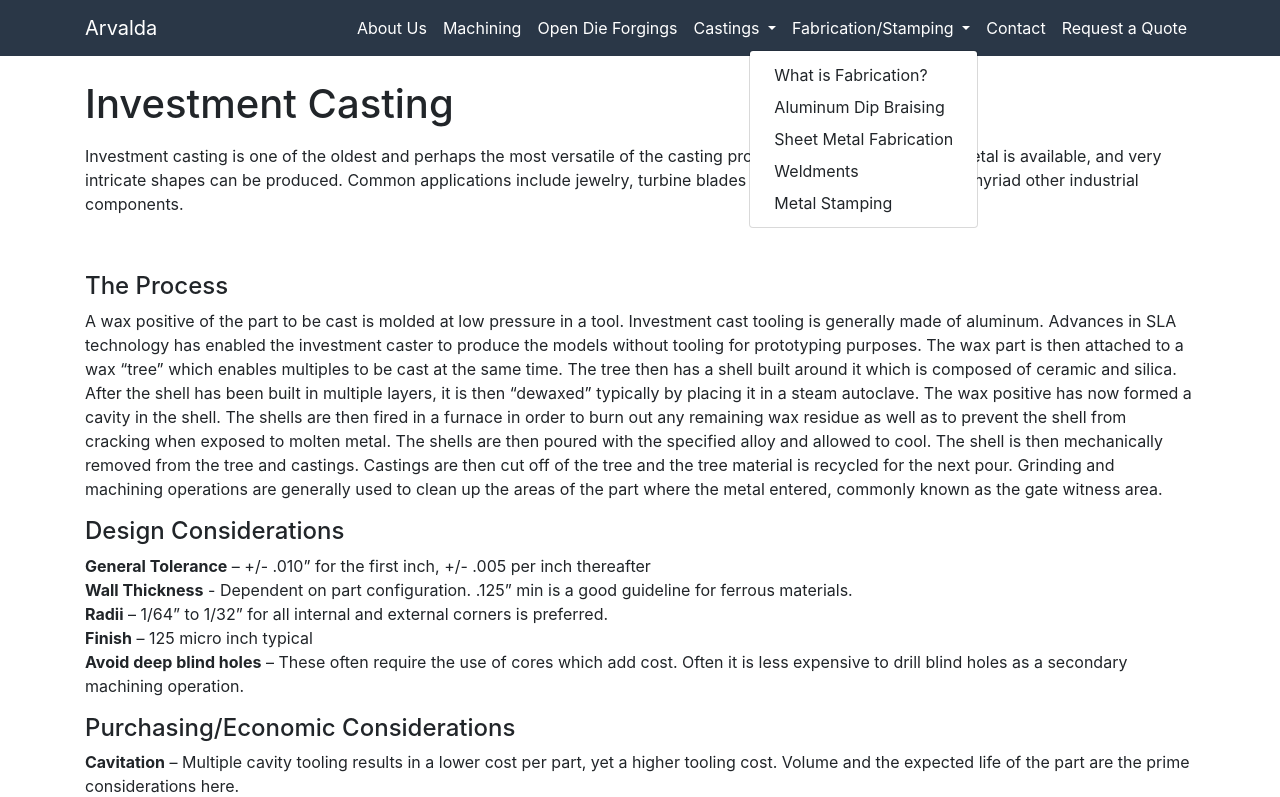
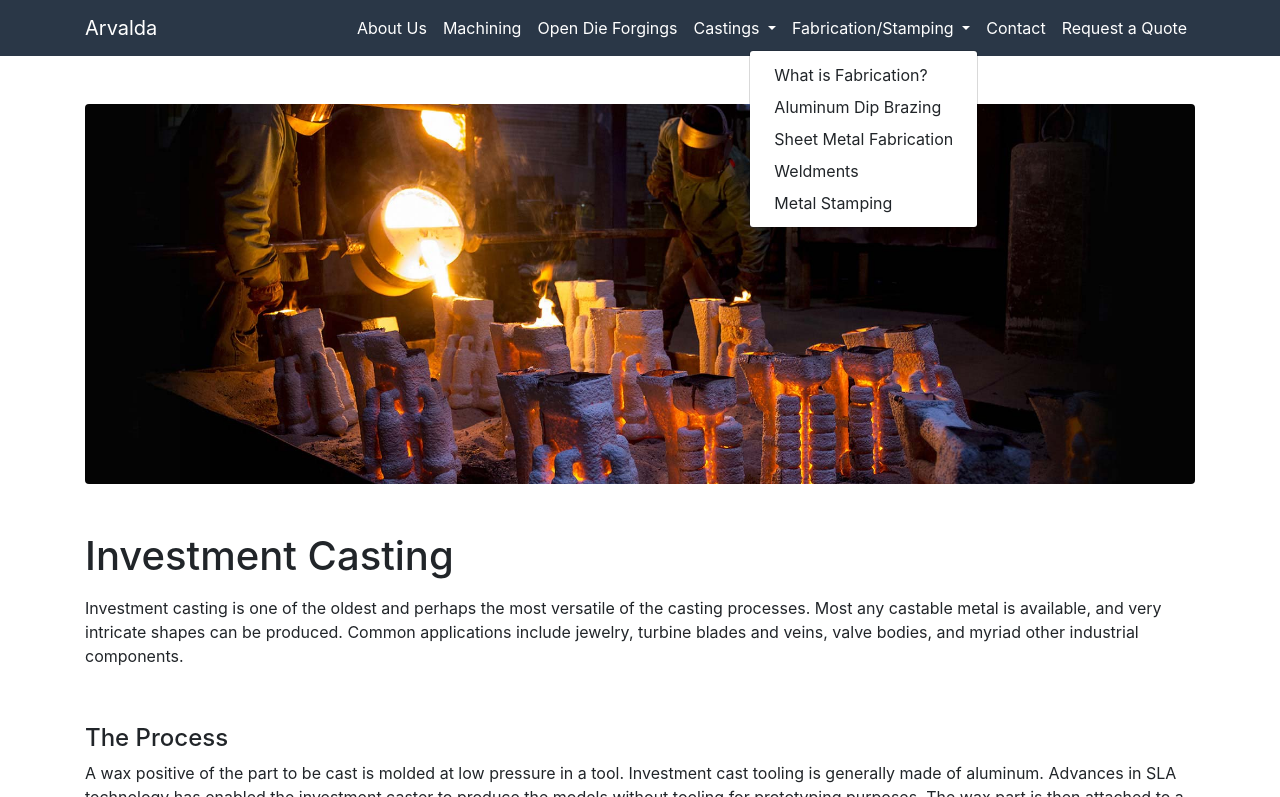
Before and after one commit to ybatista28/website, a plain HTML site: page html/investment_castings.html in a window 1280 px wide. Both pictures are taken after a click on the link "Fabrication/Stamping". Shown: the top 797 px of the page. Drawn offline with Linux system fonts and the light colour scheme.

Commit message:
Update investment_castings.html
added image for investment Castings / updated brazing spelling

```diff
--- a/html/investment_castings.html
+++ b/html/investment_castings.html
@@ -48,7 +48,7 @@
                      </a>
                      <div class="dropdown-menu dropdown-menu-right" aria-labelledby="navbarDropdownBlog">
                         <a class="dropdown-item" href="fabricationstampinghome.html">What is Fabrication?</a>
-                        <a class="dropdown-item" href="aluminum.html">Aluminum Dip Braising</a>
+                        <a class="dropdown-item" href="aluminum.html">Aluminum Dip Brazing</a>
                         <a class="dropdown-item" href="fabrication.html">Sheet Metal Fabrication</a>
                         <a class="dropdown-item" href="weldments.html">Weldments</a>
                         <a class="dropdown-item" href="stamping.html">Metal Stamping</a>
@@ -66,6 +66,8 @@
       </nav>
       <!-- Page Content -->
       <div class="container">
+         <br><br>
+		   <img class="img-fluid rounded mb-4" src="../Pics/investmentCasting.jpg" alt="investment Casting">
          <h1 class="mt-4 mb-3">Investment Casting</h1>
          <p>
             Investment casting is one of the oldest and perhaps the most versatile of the casting processes. Most any castable metal is available, and very intricate shapes can be produced. Common applications include jewelry, turbine blades and veins, valve bodies, and myriad other industrial components.
```
